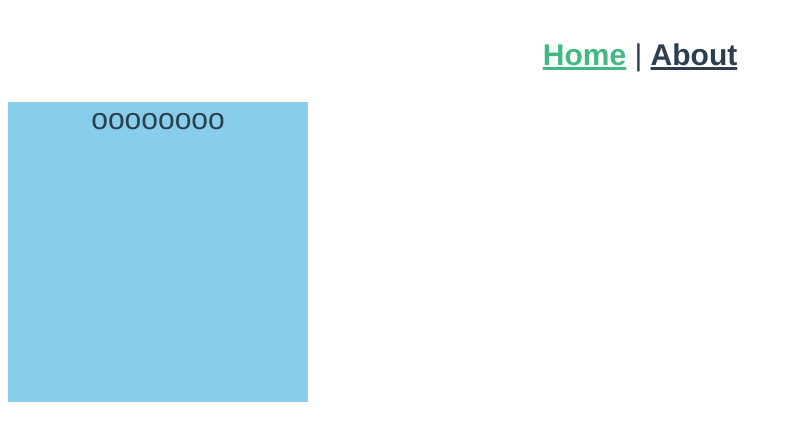
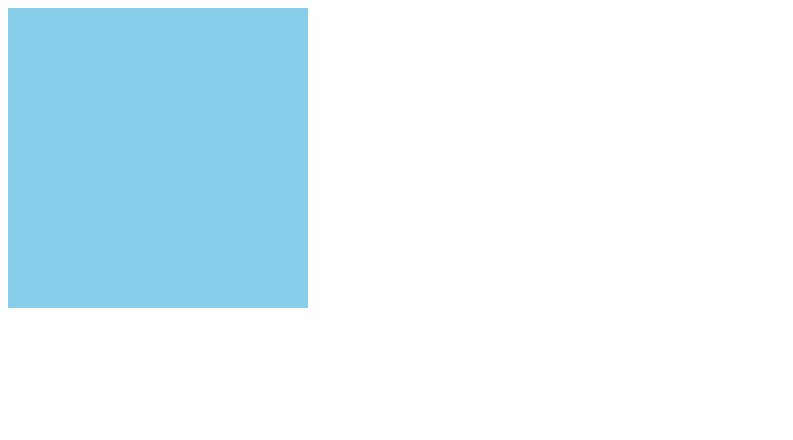
Before and after one commit to Angelczack/netease-music-copy, a Vue app in the folder musicobj02/: page / in a window 1280 px wide. Shown: the top 440 px of the page, without its empty margins (0-793 px from the left). Built offline with nearby package versions, Linux system fonts and the light colour scheme; a small style sheet from the web is missing.

Commit message:
Angelczack

```diff
--- a/musicobj02/src/App.vue
+++ b/musicobj02/src/App.vue
@@ -1,8 +1,4 @@
 <template>
-  <nav>
-    <router-link to="/">Home</router-link> |
-    <router-link to="/about">About</router-link>
-  </nav>
   <router-view/>
 </template>
 
--- a/musicobj02/src/views/HomeView.vue
+++ b/musicobj02/src/views/HomeView.vue
@@ -1,7 +1,7 @@
 <template>
   <div class="home">
     <div id="d1">
-      oooooooo
+      <span class="iconfont icon-search"></span>
     </div>
   </div>
 </template>
```
